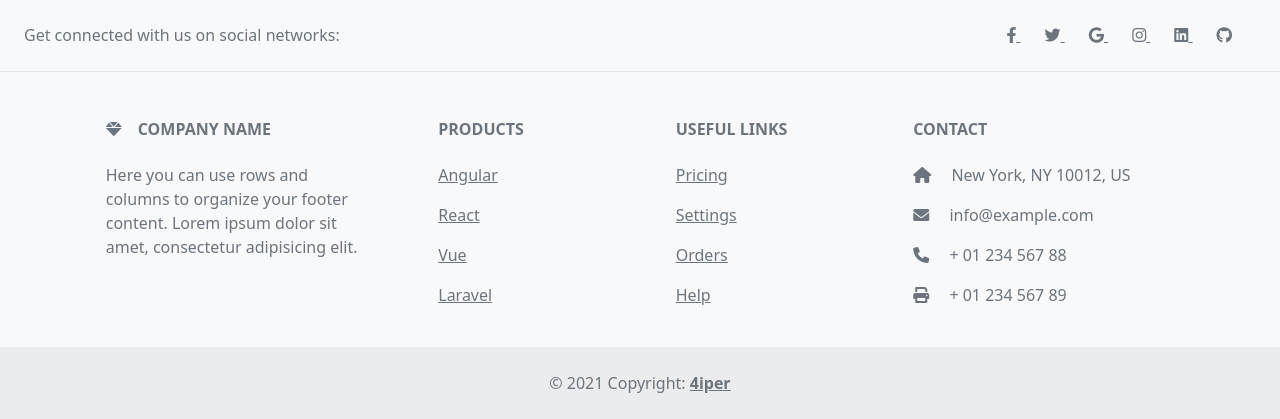
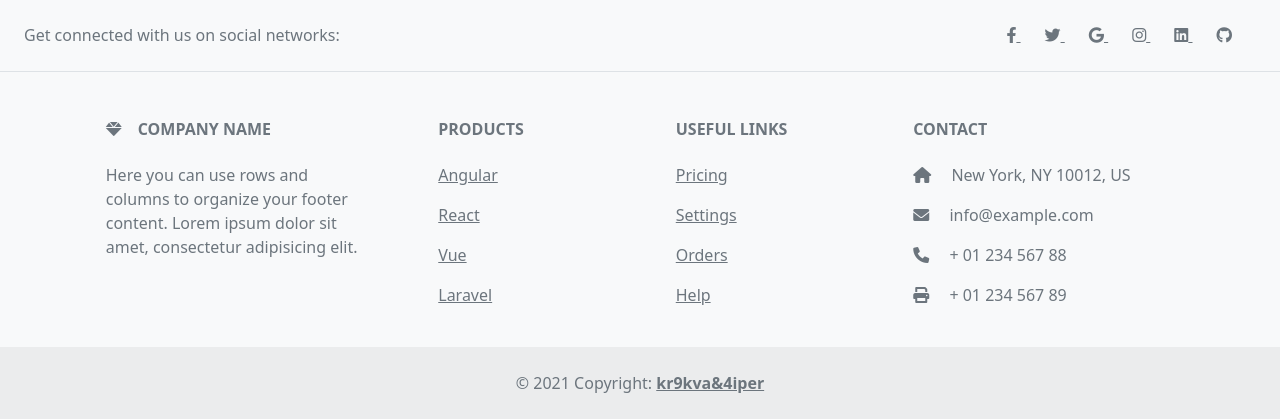
Before and after one commit to Grandmasterlll/vz, a PHP site: page / in a window 1280 px wide. Shown: the part 2781-3200 px from the top of the page. Run offline with PHP 8.4, Linux system fonts and the light colour scheme; some libraries are stand-ins or nearby versions.

Commit message:
development

```diff
--- a/vz/css/main.css
+++ b/vz/css/main.css
@@ -35,7 +35,7 @@ body {
 }
 
 /*
-
+kr9kva
  */
 
 
--- a/vz/main.php
+++ b/vz/main.php
@@ -158,7 +158,7 @@ info@example.com
   <!-- Copyright -->
   <div class="text-center p-4" style="background-color: rgba(0, 0, 0, 0.05);">
     © 2021 Copyright:
-    <a class="text-reset fw-bold" href="#">4iper</a>
+    <a class="text-reset fw-bold" href="#">kr9kva&4iper</a>
   </div>
   <!-- Copyright -->
 </footer>
```
